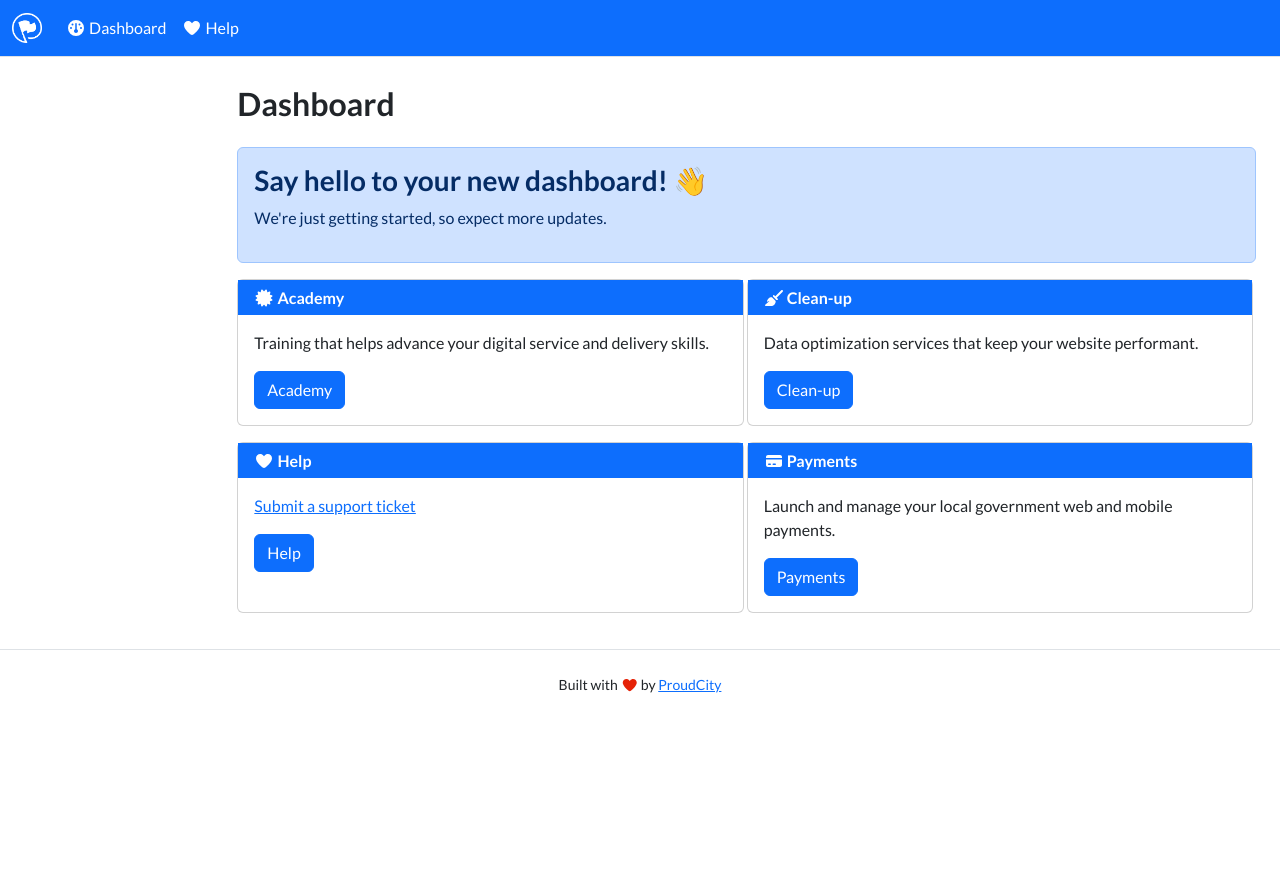
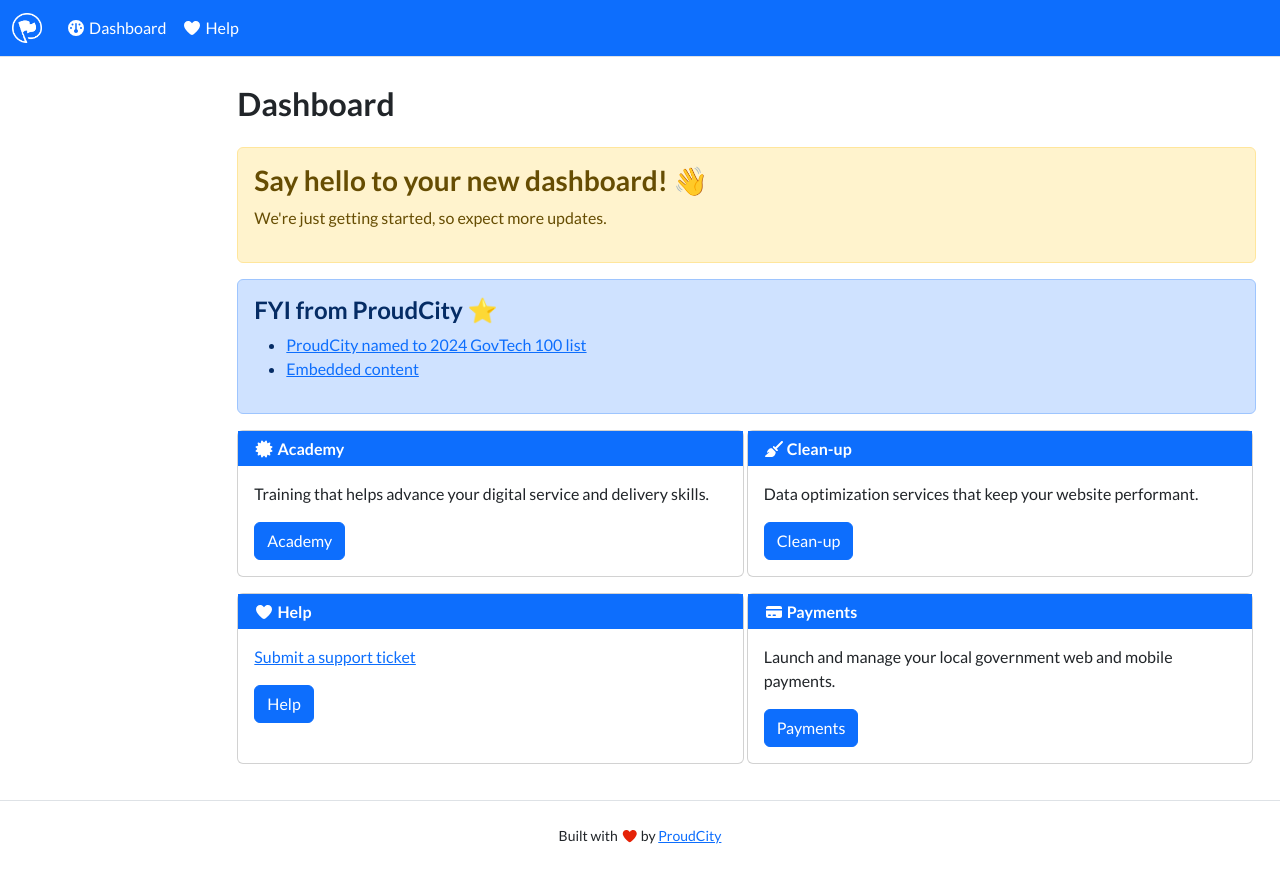
Before and after one commit to proudcity/prototypes, a Jekyll site: the page built from _pages/dashboard.md, in a window 1280 px wide. Shown: the top 883 px of the page. Built offline with Jekyll 4.4.1, drawn with Linux system fonts in a browser that asks for light colours; nearby versions of some CDN libraries; library files that are not in the unit come from our copies.

Commit message:
Update dashboard comp

```diff
--- a/_layouts/dashboard.html
+++ b/_layouts/dashboard.html
@@ -11,14 +11,25 @@
           <div class="container mt-4 py-1">
             <div class="row">
               <div class="col-12 col-sm-12 col-md-12 col-lg-12 col-xl-12">
-                <h1 class="fw-bold h2">Dashboard</h1>
+                <h1 class="fw-bold h2 mb-4">Dashboard</h1>
               </div>
             </div>
             <div class="row">
               <div class="col-12 col-sm-12 col-md-12 col-lg-12 col-xl-12">
-                <div class="alert alert-primary mt-3" role="alert">
+                <div class="alert alert-warning" role="alert">
                   <h2 class="h3 fw-bold">Say hello to your new dashboard! 👋</h2>
                   <p>We're just getting started, so expect more updates.</p>
+                </div>
+              </div>
+            </div>
+            <div class="row">
+              <div class="col-12 col-sm-12 col-md-12 col-lg-12 col-xl-12">
+                <div class="alert alert-primary" role="alert">
+                  <h2 class="h4 fw-bold">FYI from ProudCity ⭐</h2>
+                  <ul>
+                    <li><a href="https://proudcity.com/proudcity-named-to-2024-govtech-100-list/">ProudCity named to 2024 GovTech 100 list</a></li>
+                    <li><a href="https://help.proudcity.com/iframes-embedded-content/">Embedded content</a></li>
+                    </ul>
                 </div>
               </div>
             </div>
```
Also changed, not shown: 4 other files.
